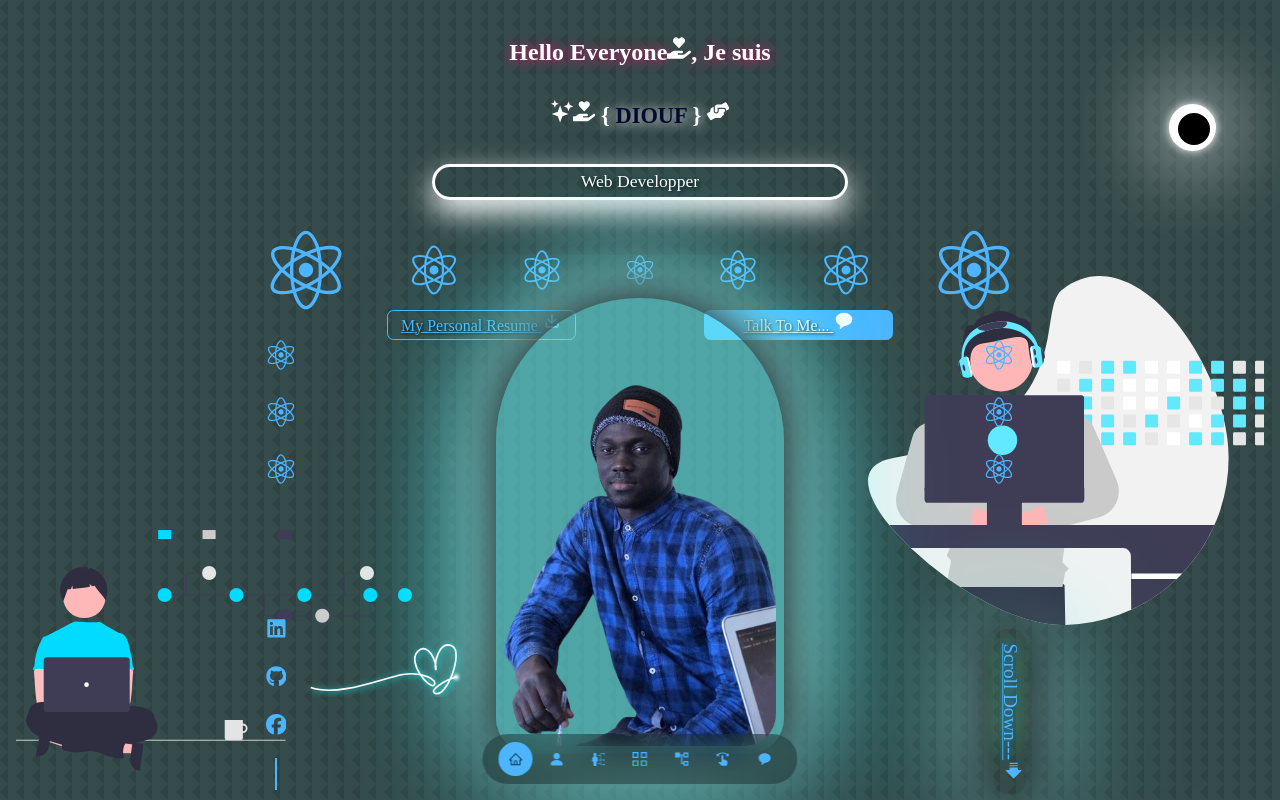
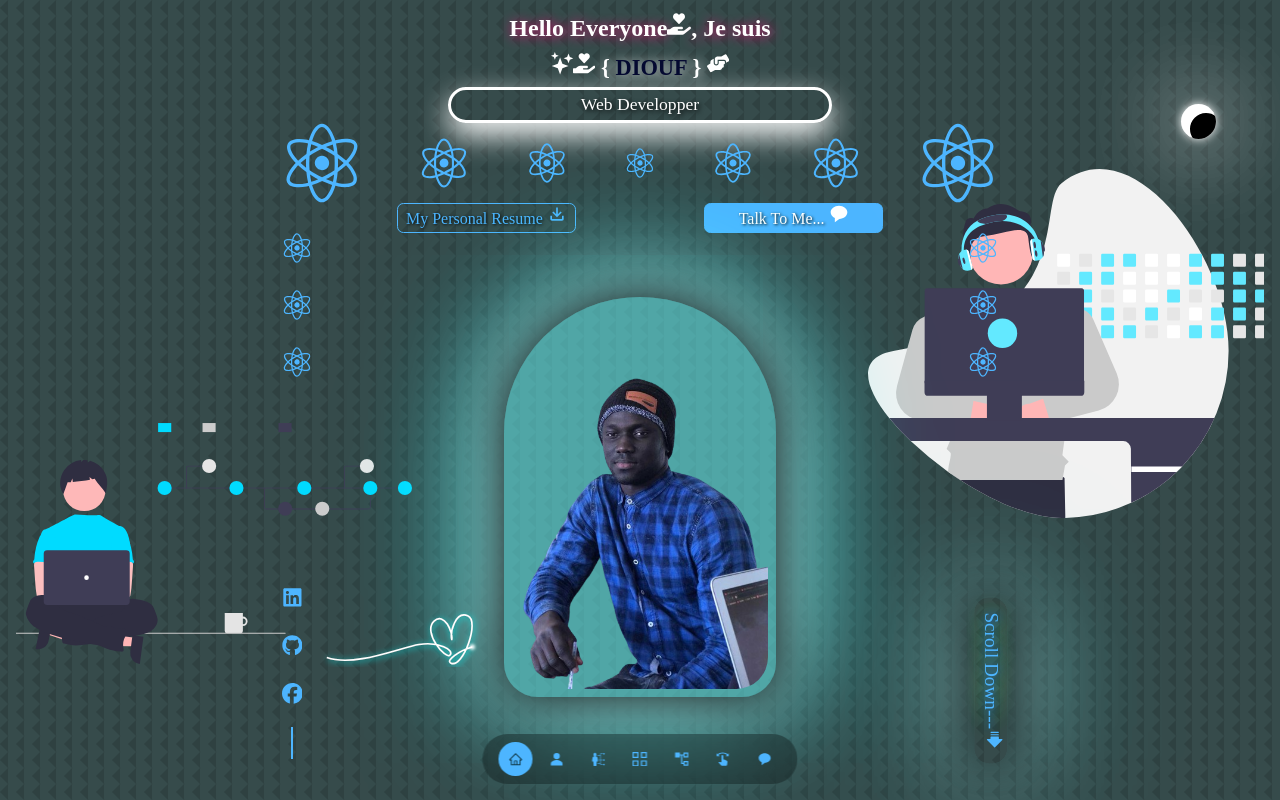
Before and after one commit to Mouhamed1003/keenprogrammer.com, a React (Create React App) app: page / in a window 1280 px wide. Shown: the top 800 px of the page. Built offline with nearby package versions, Linux system fonts and the light colour scheme.

Commit message:
Update index.css

```diff
--- a/src/index.css
+++ b/src/index.css
@@ -7,9 +7,6 @@
     box-sizing: border-box;
     list-style: none;
     text-decoration: none;
-    /* Force Chrome à bien prendre le CSS en compte */
-    all: unset;
-    all: revert-layer;
 }
 
 /* Variables des couleurs et autres */
```
